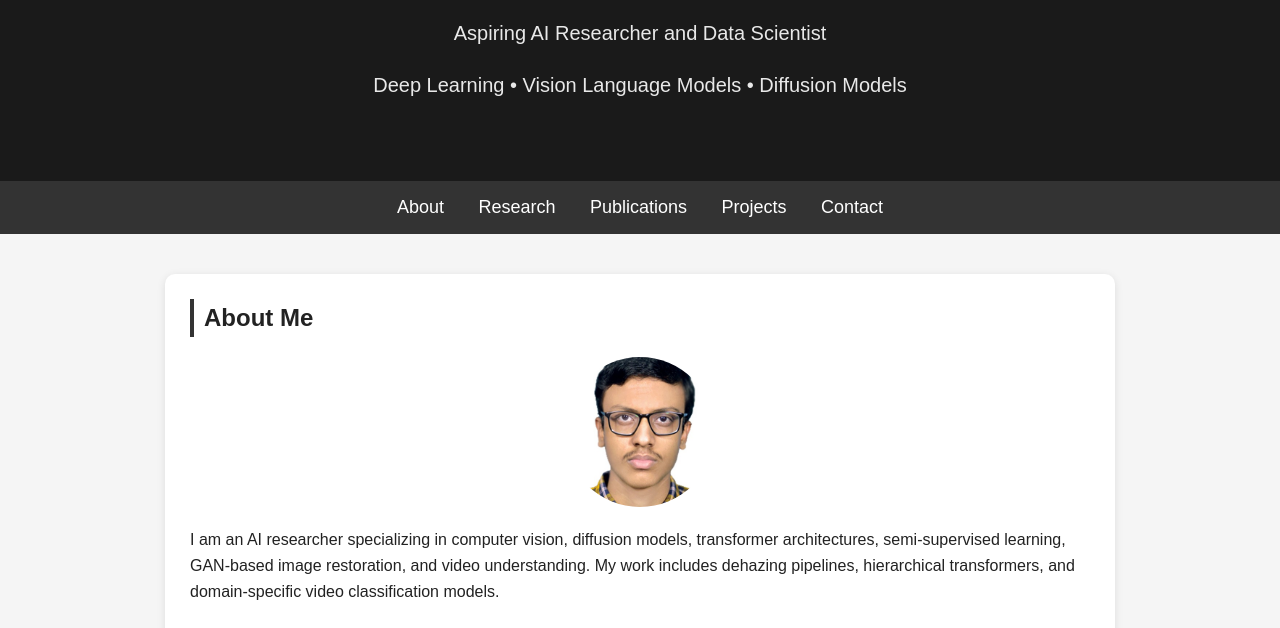
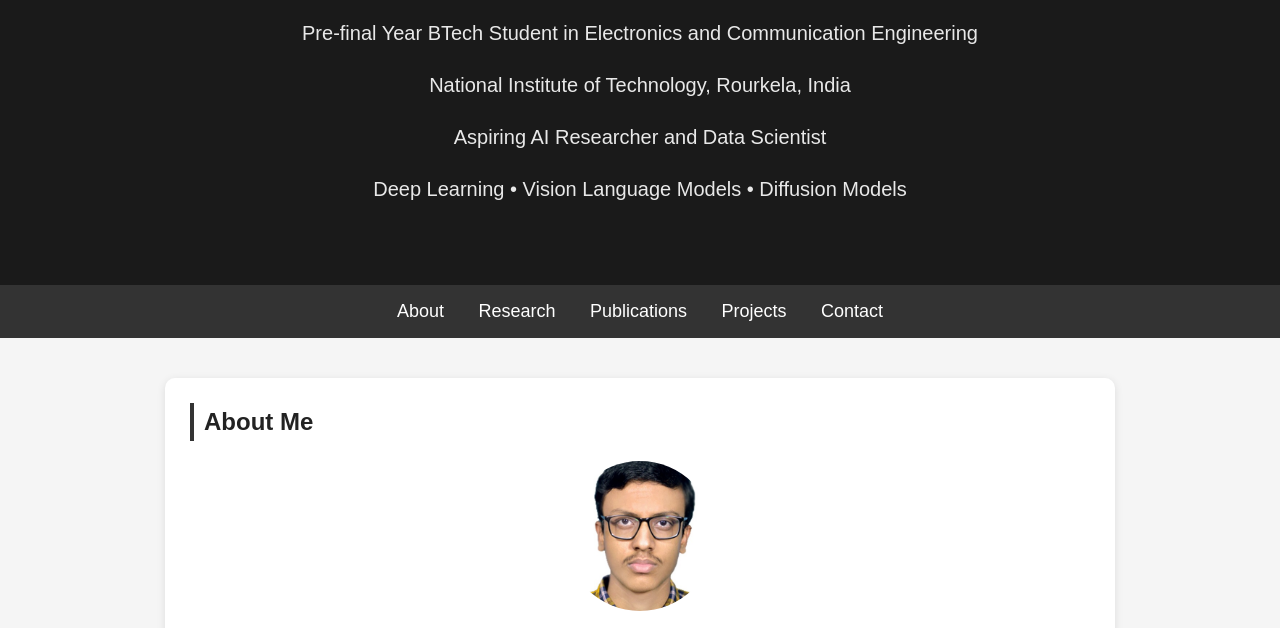
Before and after one commit to arkapravo-dey/PersonalWebpage, a plain HTML site: page index.html in a window 1280 px wide. Shown: the part 130-758 px from the top of the page. Drawn offline with Linux system fonts and the light colour scheme.

Commit message:
code updated

```diff
--- a/index.html
+++ b/index.html
@@ -3,13 +3,15 @@
 <head>
     <meta charset="UTF-8" />
     <meta name="viewport" content="width=device-width, initial-scale=1.0" />
-    <title>Arka — AI Researcher</title>
+    <title>HomePage of Arkapravo Dey</title>
     <link rel="stylesheet" href="style.css" />
 </head>
 
 <body>
     <header>
         <h1>Arkapravo Dey</h1>
+        <p>Pre-final Year BTech Student in Electronics and Communication Engineering</p>
+        <p>National Institute of Technology, Rourkela, India</p>
         <p>Aspiring AI Researcher and Data Scientist</p>
         <p>Deep Learning • Vision Language Models • Diffusion Models</p>
     </header>
```
